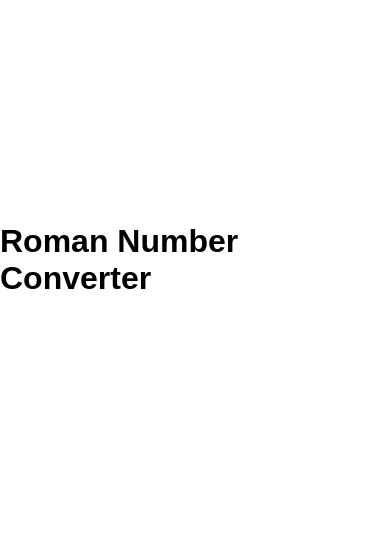
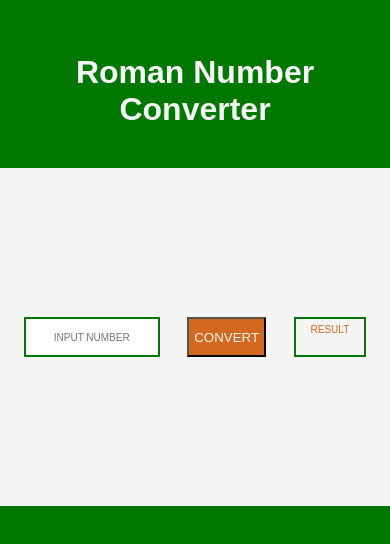
Before and after one commit to agboolaidris/RomanNumberConverter_App, a plain HTML site: page index.html in a window 390 px wide. Shown: the part 162-706 px from the top of the page. Drawn offline with Linux system fonts and the light colour scheme.

Commit message:
update index.html and style.css files

```diff
--- a/index.html
+++ b/index.html
@@ -10,6 +10,12 @@
 <body>
     <div class="wrapper">
        <h1>Roman Number Converter </h1>
+       <div class="content">
+
+           <input type="text" id="input" placeholder="INPUT NUMBER">
+           <button id="submit">CONVERT</button>
+           <span id="result"> RESULT</span>
+       </div>
     </div>
 </body>
 </html>
--- a/style.css
+++ b/style.css
@@ -8,6 +8,7 @@
 html,body{
     padding: 0;
     margin: 0;
+
 }
 
 .wrapper{
@@ -16,5 +17,82 @@ html,body{
     width: 100vw;
     justify-content: center;
     align-content: center;
+    background: #070;
+    overflow: hidden;
+ }
+h1{
+
+color: whitesmoke;
+text-align: center;
+padding: 40px 0;
+}
+.content{
+    background: whitesmoke;
+    width:max-content;
+    height: 40vh;
+    text-align: center;
+    display: flex;
+    justify-content: space-around;
     align-items: center;
+
 }
+
+@media only screen and (max-width:571px){
+    .content{
+        width: 100%;
+
+    }
+}
+
+#input{
+    width: max-content;
+    height: 40px;
+    text-align: center;
+    border: 2px solid #070;
+    margin: 0px 40px;
+}
+
+@media only screen and (max-width:571px){
+    #input{
+        font-size: 10px;
+        margin: 0px 20px;
+
+    }
+}
+
+#submit{
+    height: 40px;
+    background: chocolate;
+    margin: 0px 20px;
+    color: whitesmoke;
+    padding: 10px ;
+}
+
+@media only screen and (max-width:571px){
+    #submit{
+        margin: 0px;
+        padding: 5px;
+
+
+    }
+}
+
+
+#result{
+    margin: 0px 40px;
+    border: 2px solid #070;
+    height: 40px;
+    padding: 10px 20px;
+    color: chocolate;
+
+}
+
+
+@media only screen and (max-width:571px){
+    #result{
+         font-size: 10px;
+         padding: 5px 15px;
+         margin:0px 20px ;
+
+    }
+}
```
